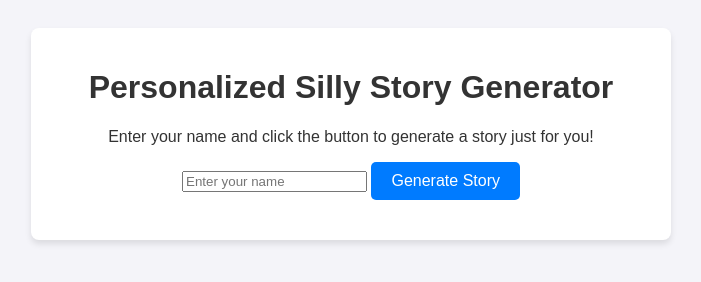
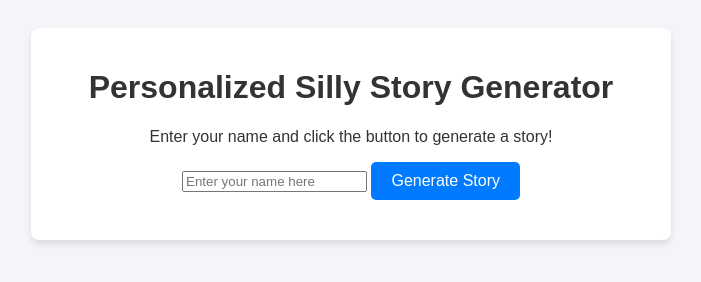
Before and after one commit to hehebwaii/silly-story, a plain HTML site: page index.html in a window 1280 px wide. Shown: the whole page, without its empty margins (289-990 px from the left). Drawn offline with Linux system fonts and the light colour scheme.

Commit message:
Update index.html

```diff
--- a/index.html
+++ b/index.html
@@ -9,15 +9,15 @@
 <body>
   <div class="container">
     <h1>Personalized Silly Story Generator</h1>
-    <p>Enter your name and click the button to generate a story just for you!</p>
+    <p>Enter your name and click the button to generate a story!</p>
 
-    <!-- Input field for name -->
-    <input type="text" id="userName" placeholder="Enter your name" />
+    <!-- Input for user's name -->
+    <input type="text" id="userName" placeholder="Enter your name here" />
 
     <!-- Button to generate the story -->
     <button id="generateStory">Generate Story</button>
 
-    <!-- Section to display the story -->
+    <!-- Display area for the generated story -->
     <div id="storyOutput" class="story"></div>
   </div>
   <script src="script.js"></script>
```
